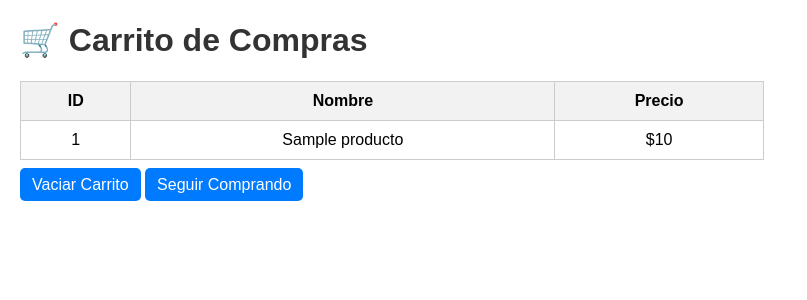
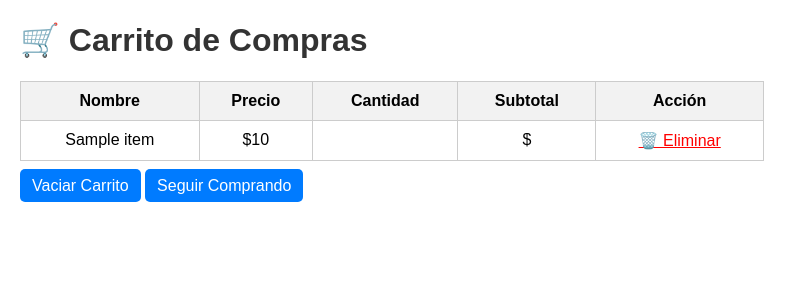
Before and after one commit to Smellerbe01/SQL, a Flask app: template tienda-sql/app/templates/cart.html in a window 1280 px wide. Shown: the top 300 px of the page, without its empty margins (0-807 px from the left). Run offline with Flask 3, Linux system fonts and the light colour scheme; the template is opened without the code that fills it: most values are stand-ins (such as "Sample title", 1, 10 or a date in 2020); parts of the project's set-up code (start-up, migrations or seed data) failed here and were passed over.

Commit message:
es funcionalmente correcto, agrega al carrito, elimina desde el carrito, tanto general como granular y se actualiza el stock en ambos sentidos

```diff
--- a/tienda-sql/app/templates/cart.html
+++ b/tienda-sql/app/templates/cart.html
@@ -19,15 +19,23 @@
     {% if cart and cart|length > 0 %}
         <table>
     <tr>
-                <th>ID</th>
         <th>Nombre</th>
         <th>Precio</th>
+        <th>Cantidad</th>
+        <th>Subtotal</th>
+        <th>Acción</th>
     </tr>
-            {% for producto in cart %}
+    {% for item in cart %}
     <tr>
-                <td>{{ producto["producto_id"] }}</td>
-                <td>{{ producto["nombre"] }}</td>
-                <td>${{ producto["precio"] }}</td>
+        <td>{{ item["nombre"] }}</td>
+        <td>${{ item["precio"] }}</td>
+        <td>{{ session["cart"].count(item["producto_id"]) }}</td>
+        <td>${{ item["precio"] * session["cart"].count(item["producto_id"]) }}</td>
+        <td>
+            <a href="{{ url_for('routes.remove_from_cart', producto_id=item['producto_id']) }}" style="color:red;">
+                🗑️ Eliminar
+            </a>
+        </td>
     </tr>
     {% endfor %}
 </table>
```
Also changed, not shown: tienda-sql/app/routes.py (+75 -5 lines), tienda-sql/app/templates/index.html (+10 -3 lines), README.md, tienda-sql/instance/tienda.db. Lines whose indentation alone changed are shown as unchanged.
